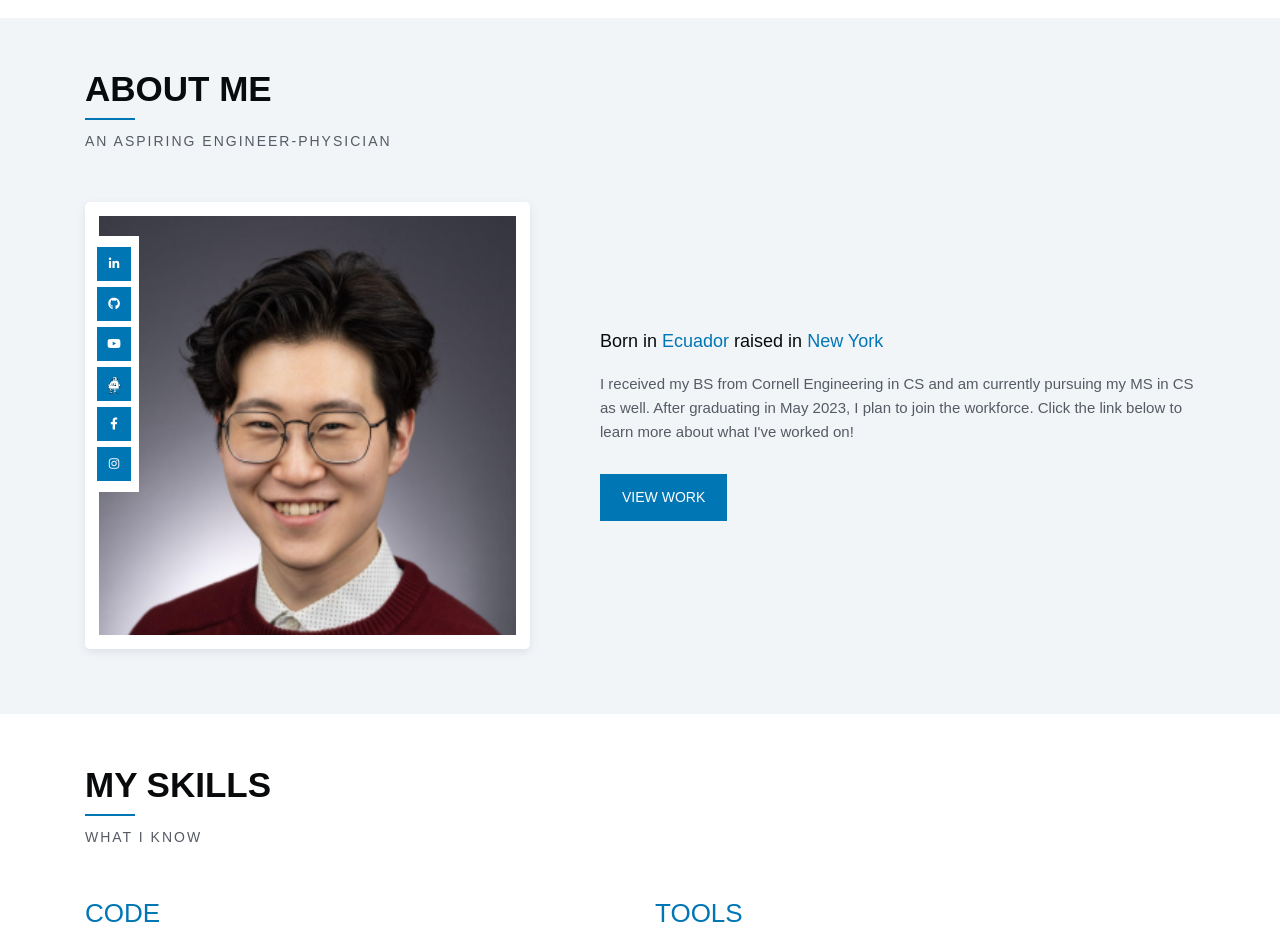
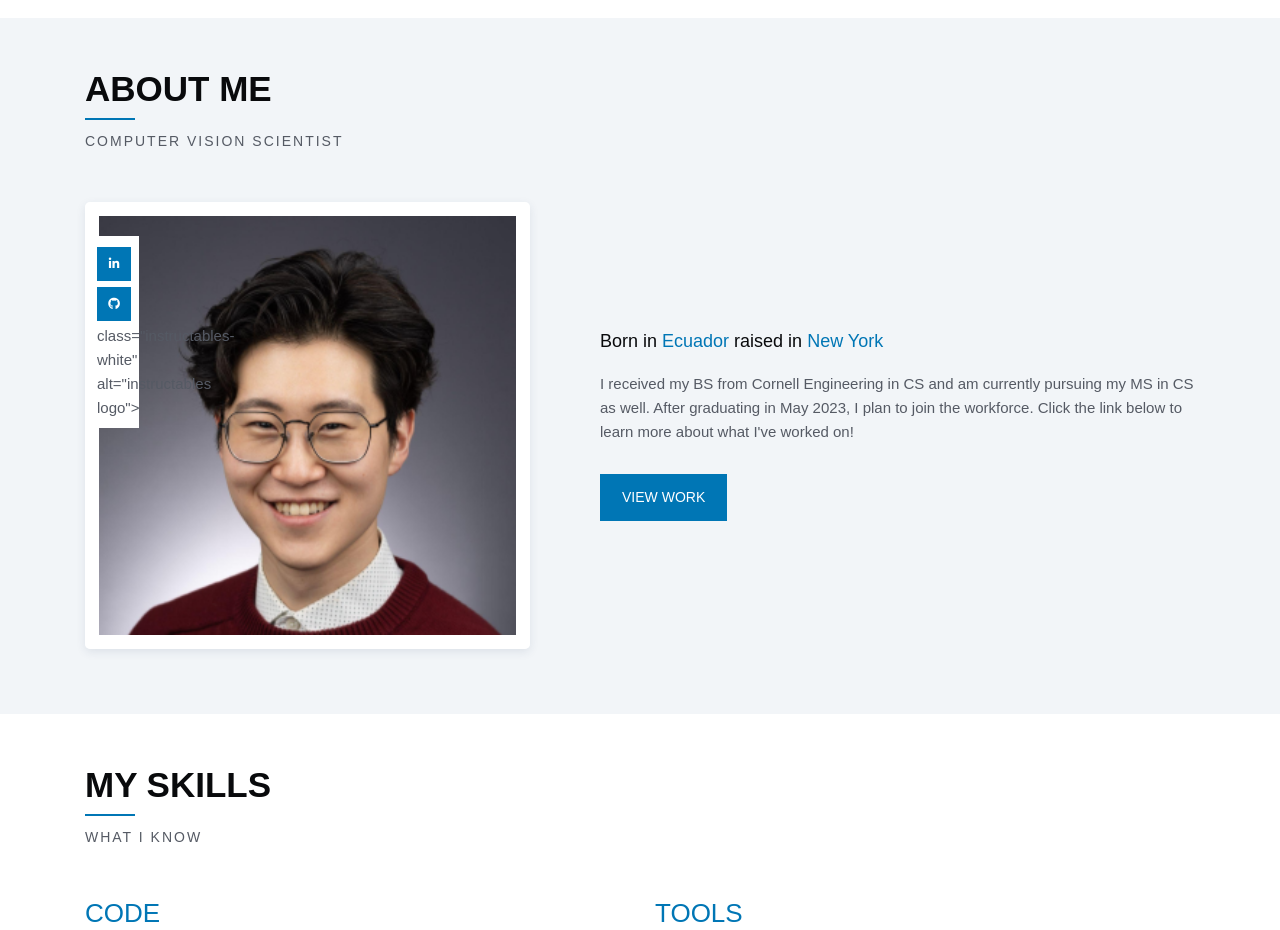
Before and after one commit to jmoon0714/jonathanmoon.github.io, a plain HTML site: page index.html in a window 1280 px wide. Shown: the part 782-1712 px from the top of the page. Drawn offline with Linux system fonts and the light colour scheme.

Commit message:
changed signature

```diff
--- a/index.html
+++ b/index.html
@@ -119,7 +119,7 @@
                     <div class="col-md-12">
                         <div class="section-title">
                             <h3 class="dark-color text-uppercase">ABOUT ME</h3>
-                            <p class="text-uppercase small">An aspiring engineer-physician</p>
+                            <p class="text-uppercase small">Computer Vision Scientist</p>
                         </div>
                     </div>
                 </div>
@@ -127,21 +127,21 @@
                     <div class="col-lg-5 m-15px-tb">
                         <div class="about-me-img box-shadow">
                             <img class="about-img" src="static/img/about-us.webp" width=756 height=756
-                                alt="Jonathan Moon in Ecuador">
+                                alt="Jonathan Moon">
                             <div class="nav social-icon">
                                 <a href="https://www.linkedin.com/in/jmoon0714/" target="_blank" rel="noopener"><i
                                         class="fab fa-linkedin-in"></i> </a>
                                 <a href="https://github.coecis.cornell.edu/jmoon0714" target="_blank" rel="noopener"><i
                                         class="fab fa-github"></i> </a>
-                                <a href="https://www.youtube.com/user/TheSakariRock" target="_blank" rel="noopener"><i
-                                        class="fab fa-youtube"></i> </a>
-                                <a href="https://www.instructables.com/member/Daniel%20Stabile/" target="_blank"
-                                    rel="noopener"><img src="static/img/instructables.svg" width=34 height=17
+                                <!-- <a href="https://www.youtube.com/user/TheSakariRock" target="_blank" rel="noopener"><i
+                                        class="fab fa-youtube"></i> </a> -->
+                                <!-- <a href="https://www.instructables.com/member/Daniel%20Stabile/" target="_blank"
+                                    rel="noopener"><img src="static/img/instructables.svg" width=34 height=17 -->
                                         class="instructables-white" alt="instructables logo"> </a>
-                                <a href="https://www.facebook.com/daniel.stabile.7/" target="_blank" rel="noopener"><i
-                                        class="fab fa-facebook-f"></i> </a>
-                                <a href="https://www.instagram.com/danielistabile/" target="_blank" rel="noopener"><i
-                                        class="fab fa-instagram"></i> </a>
+                                <!-- <a href="https://www.facebook.com/daniel.stabile.7/" target="_blank" rel="noopener"><i
+                                        class="fab fa-facebook-f"></i> </a> -->
+                                <!-- <a href="https://www.instagram.com/danielistabile/" target="_blank" rel="noopener"><i -->
+                                        <!-- class="fab fa-instagram"></i> </a> -->
 
                             </div>
                         </div>
```
